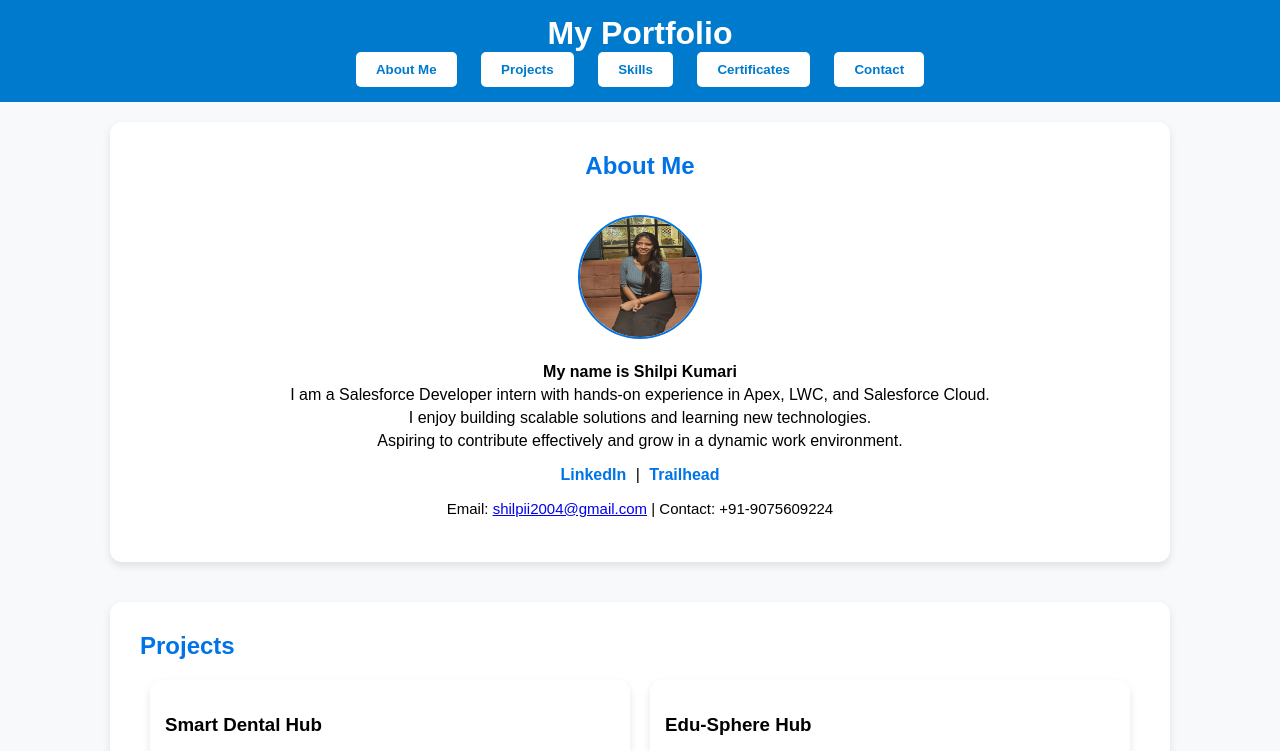
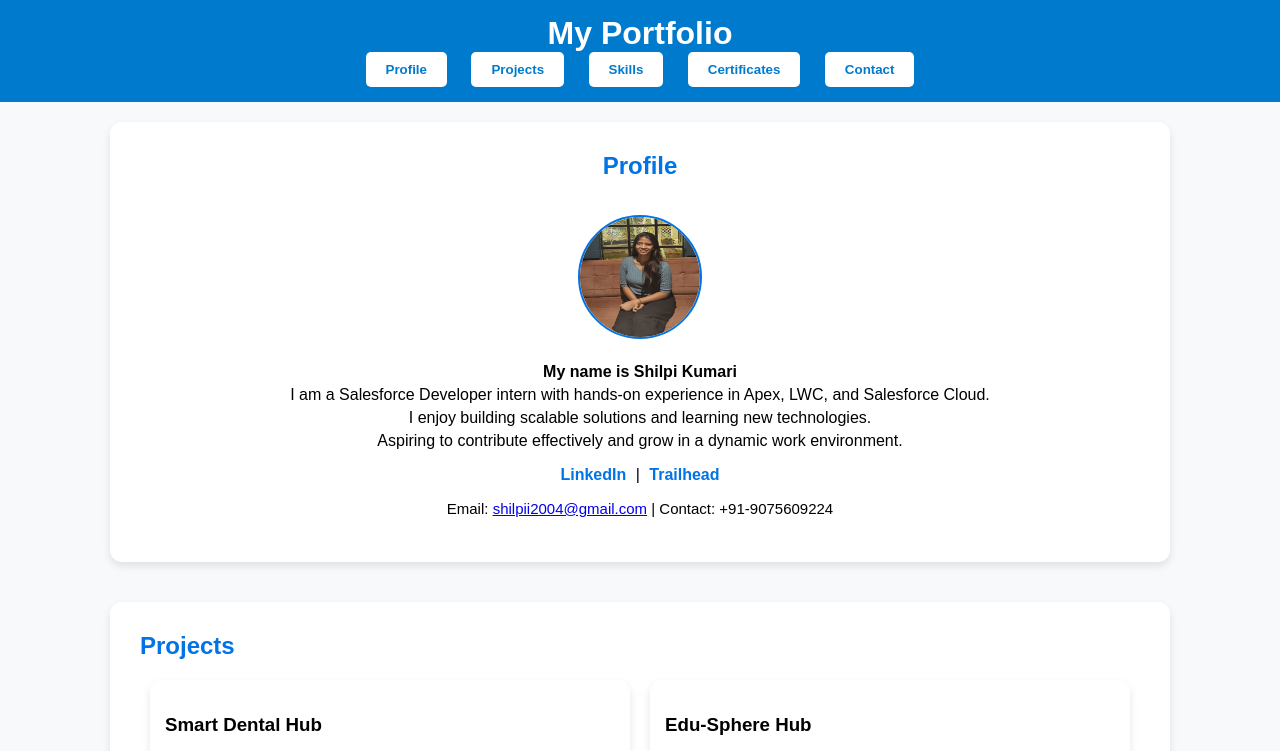
Before and after one commit to shilpikumari-design/Portfolio, a plain HTML site: page index.html in a window 1280 px wide. Shown: the top 751 px of the page. Drawn offline with Linux system fonts and the light colour scheme.

Commit message:
Update index.html

```diff
--- a/index.html
+++ b/index.html
@@ -12,7 +12,7 @@
   <header>
     <h1>My Portfolio</h1>
     <nav>
-      <button onclick="scrollToSection('about')">About Me</button>
+      <button onclick="scrollToSection('Profile')">Profile</button>
       <button onclick="scrollToSection('projects')">Projects</button>
       <button onclick="scrollToSection('skills')">Skills</button>
       <button onclick="scrollToSection('certificate')">Certificates</button>
@@ -22,7 +22,7 @@
 
   <!-- About Me Section -->
   <section id="about">
-    <h2>About Me</h2>
+    <h2>Profile</h2>
     <img src="image/profile.jpg" alt="Profile Photo" class="profile-img">
     <p class="about-line"><b>My name is Shilpi Kumari</b></p>
     <p class="about-line">I am a Salesforce Developer intern with hands-on experience in Apex, LWC, and Salesforce  Cloud.</p>
```
